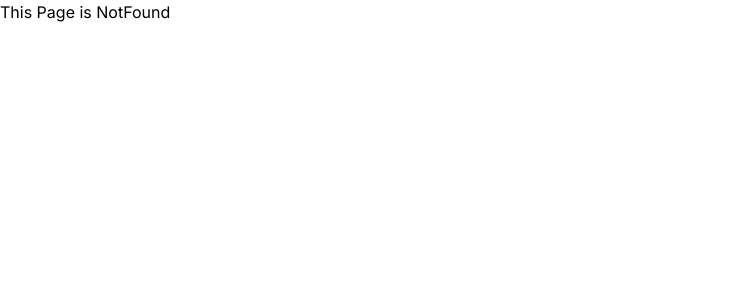
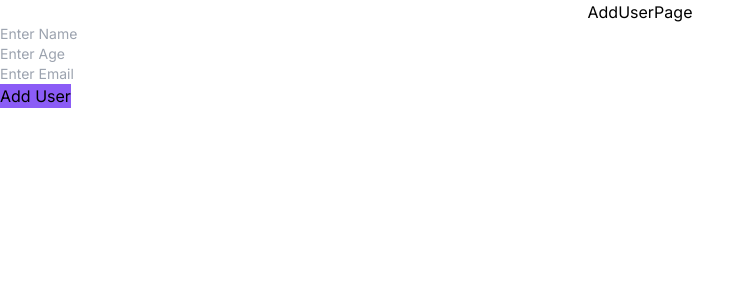
Before and after one commit to Jatin-Devaiya/Next-js-Learn-in-kaushalam-Code-Step_by-step-tutorial, a Next.js app: page /adduser in a window 1280 px wide. Before the commit this address had no page. Shown: the top 300 px of the page, without its empty margins (0-755 px from the left). Built offline with nearby package versions, Linux system fonts and the light colour scheme.

Commit message:
POST API integrated v-39

```diff
--- /dev/null
+++ b/src/app/adduser/page.js
@@ -0,0 +1,59 @@
+"use client";
+
+import React, { useState } from "react";
+
+const AddUserPage = () => {
+  const [name, setName] = useState("");
+  const [age, setAge] = useState("");
+  const [email, setEmail] = useState("");
+  const addUser = async () => {
+    let responce = await fetch("http://localhost:3000/api/users", {
+      method: "POST",
+      body: JSON.stringify({ name, age, email }),
+    });
+    responce = await responce.json();
+    if (responce.success) {
+      alert("User added successfully");
+    } else {
+      alert("User not Add");
+    }
+    console.log(responce, "res");
+  };
+  return (
+    <>
+      <div className="text-center">AddUserPage</div>
+      <input
+        type="text"
+        value={name}
+        onChange={(e) => setName(e.target.value)}
+        placeholder="Enter Name"
+        className="block w-full text-sm text-slate-500"
+      />
+      <input
+        type="number"
+        value={age}
+        onChange={(e) => setAge(e.target.value)}
+        placeholder="Enter Age"
+        className="block w-full text-sm text-slate-500"
+      />
+      <input
+        type="email"
+        value={email}
+        onChange={(e) => setEmail(e.target.value)}
+        placeholder="Enter Email"
+        className="block w-full text-sm text-slate-500"
+      />
+      <h1>
+        <button
+          type="submit"
+          onClick={addUser}
+          className="bg-violet-500 hover:bg-violet-600 active:bg-violet-700 focus:outline-none focus:ring focus:ring-violet-300"
+        >
+          Add User
+        </button>
+      </h1>
+    </>
+  );
+};
+
+export default AddUserPage;
```
